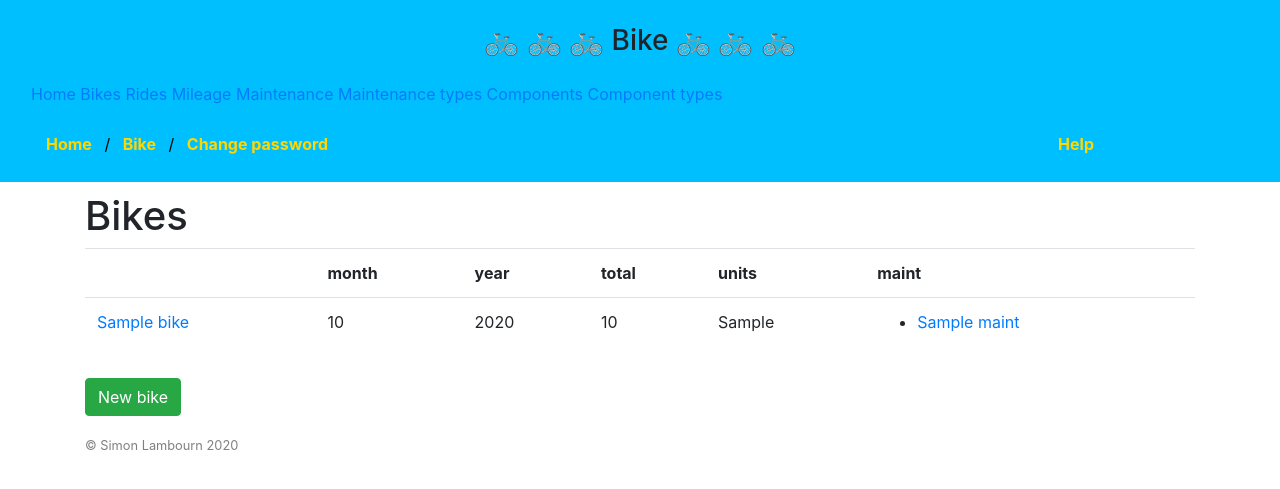
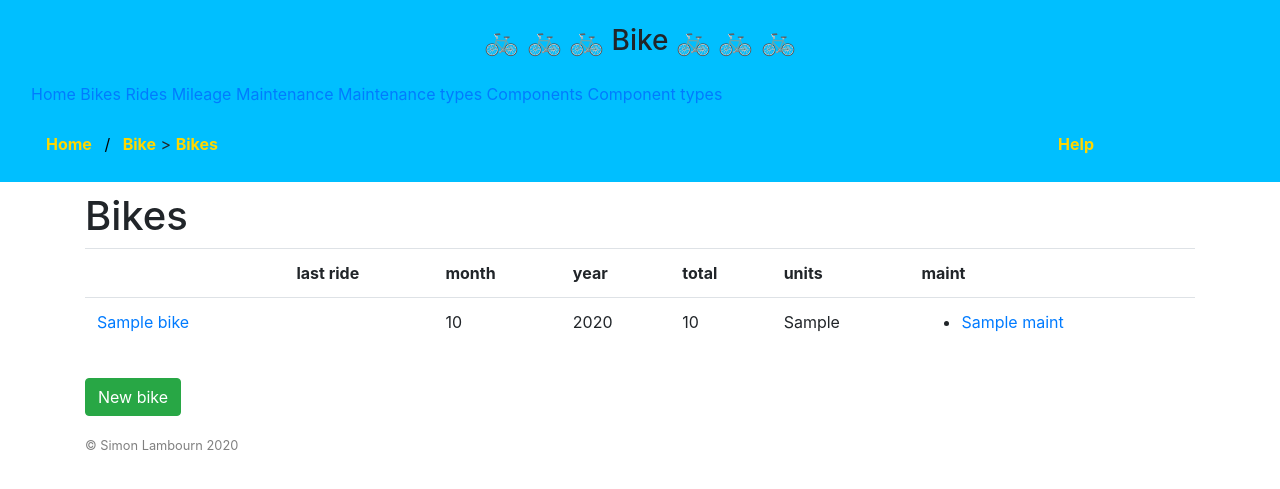
Before and after one commit to simonltwick/django, a Django app: template main/templates/bike/bikes.html in a window 1280 px wide. Shown: the top 489 px of the page. Run offline with Django 3.2, Linux system fonts and the light colour scheme; the template is opened without the code that fills it: most values are stand-ins (such as "Sample title", 1, 10 or a date in 2020); some libraries are stand-ins or nearby versions.

Commit message:
Add "last ride" to bikes page

```diff
--- a/main/bike/views.py
+++ b/main/bike/views.py
@@ -1,6 +1,6 @@
 from django.contrib.auth.decorators import login_required
 from django.contrib.auth.mixins import LoginRequiredMixin
-from django.db.models import Sum, Q
+from django.db.models import Sum, Q, Max
 from django import forms
 from django.http import HttpResponse, HttpResponseRedirect
 from django.shortcuts import render, get_object_or_404
@@ -39,6 +39,7 @@ def bikes(request):
         Q(rides__date__month=today.month) & Q(rides__date__year=today.year)))
     bikes = (Bike.objects  # .values('id', 'name', 'rides__distance_units')
              .filter(owner=request.user)
+             .annotate(last_ridden=Max('rides__date'))
              .order_by('id'))
     maint = bikes.prefetch_related('maint_actions')
     mileage = (bikes
--- a/main/templates/bike/bikes.html
+++ b/main/templates/bike/bikes.html
@@ -2,7 +2,7 @@
 
 {% block breadcrumbs %}
 {% load breadcrumb %}
-</li><li>{% breadcrumb_url "Change password" 'admin:password_change' %}
+> {% breadcrumb_url "Bikes" 'bike:bikes' %}
 {% endblock %}
 
 {% block content %}
@@ -12,13 +12,15 @@
 {% for bike in bikes %}
 {% if forloop.first %}
 <table class="table">
-<tr><th></th><th>month</th><th>year</th><th>total</th><th>units</th>
+<tr><th></th><th>last ride</th><th>month</th><th>year</th><th>total</th><th>units</th>
     <th>maint</th>
 </tr>
 {% endif %}
 
 <tr>
   <td><a href="{% url 'bike:bike' bike.id %}">{{ bike.name }}</a>
+  </td>
+  <td>{{ bike.last_ridden|default:"" }}</td>
     {% if bike.mileage %}
     {# loop through all mileages units for each of 4  columns #}
     {% with mileage=bike.mileage %}
```
